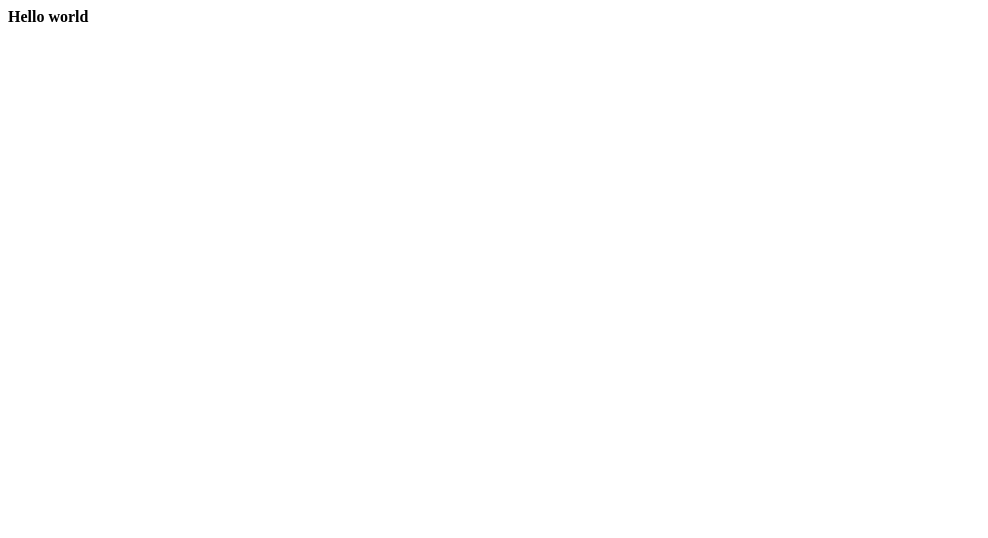
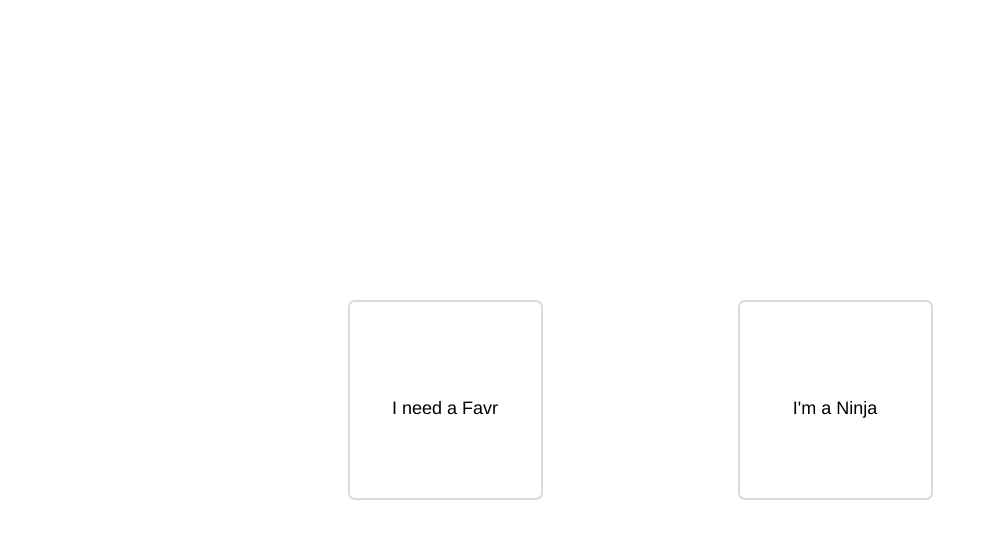
Before and after one commit to danielsiwiec/favr.ninja, a plain HTML site: page index.html in a window 1280 px wide. Shown: the whole page, without its empty margins (0-988 px from the left). Drawn offline with nearby package versions, Linux system fonts and the light colour scheme.

Commit message:
Inital commit

```diff
--- /dev/null
+++ b/css/main.css
@@ -0,0 +1,24 @@
+.vertical-center {
+  min-height: 100%;
+  min-height: 100vh;
+
+  display: flex;
+  align-items: center;
+}
+.square-button {
+  display: block;
+  height: 200px;
+  text-align: center;
+  border: 2px solid #dadada;
+  border-radius: 7px;
+  color: black;
+}
+.square-button:hover {
+  outline: none;
+  border-color: #9ecaed;
+  box-shadow: 0 0 10px #9ecaed;
+}
+
+.square-button h4 {
+  line-height: 180px;
+}
--- a/index.html
+++ b/index.html
@@ -1 +1,32 @@
-<b>Hello world</b>
+<html>
+
+<head>
+  <title>FavrNinja</title>
+
+  <link rel="stylesheet" href="https://maxcdn.bootstrapcdn.com/bootstrap/3.3.4/css/bootstrap.min.css">
+  <link rel="stylesheet" href="css/main.css">
+
+  <script src="http://code.jquery.com/jquery-1.11.2.min.js"></script>
+  <script src="https://maxcdn.bootstrapcdn.com/bootstrap/3.3.4/js/bootstrap.min.js"></script>
+
+</head>
+
+<body>
+  <div class='container'>
+    <div class='row'>
+      <div class="vertical-center">
+
+        <a href="favr.html" class='col-xs-2 col-xs-offset-3 square-button btn'>
+          <h4>I need a Favr</h4>
+        </a>
+
+        <a href="ninja.html" class='col-xs-2 col-xs-offset-2 square-button btn'>
+          <h4>I'm a Ninja</h4>
+        </a>
+
+      </div>
+    </div>
+  </div>
+</body>
+
+</html>
```
Also changed, not shown: favr.html (added, +47 -0 lines), 1 other file.
